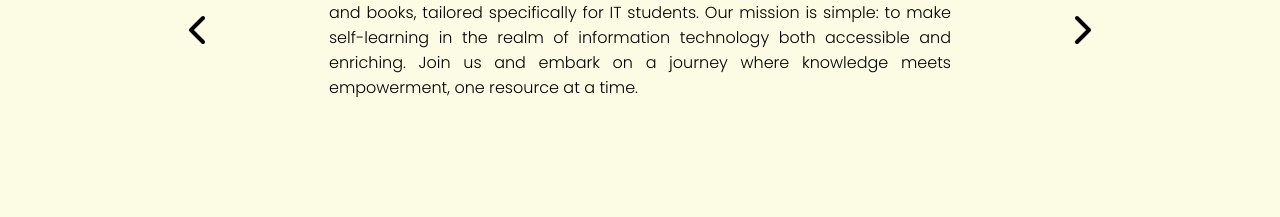
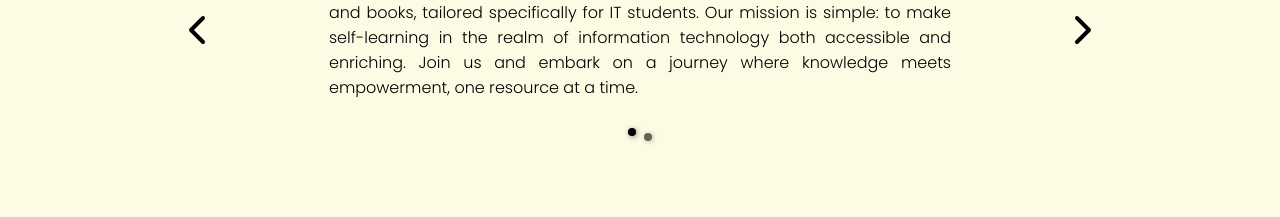
Before and after one commit to huy2108/IT-er-Service, a React (Create React App) app in the folder front-end/: page / in a window 1280 px wide. Shown: the part 1220-1437 px from the top of the page. Built offline with nearby package versions, Linux system fonts and the light colour scheme.

Commit message:
Add second paragraph in About-Us component - Build onClick function for 2 arrow icon - Add 2 dots underneath the paragraph

```diff
--- a/front-end/src/Components/AboutUs/AboutUs.css
+++ b/front-end/src/Components/AboutUs/AboutUs.css
@@ -90,3 +90,40 @@
     bottom: -10px;
     /* border: 1px solid red; */
 }
+.icon{
+    cursor: pointer;
+}
+.show {
+    display: block;
+}
+.remove {
+    display: none;
+}
+.dots{
+    position: absolute;
+    width:40px;
+    height:20px;
+    /* border: 1px solid black; */
+    left: 50%;
+    transform: translateX(-50%);
+    bottom: 27%;
+    display: flex;
+    align-items: center;
+    justify-content: space-evenly;
+}
+
+.dots span {
+    /* position: absolute; */
+    width:8px;
+    height:8px;
+    background-color: black;
+    border-radius: 50px 50px;
+    box-shadow: 1px 1px 5px #888888;
+    opacity: 0.6;
+}
+
+.dots .activeDot{
+    /* border: 5px solid green; */
+    opacity: 1;
+    margin-bottom: 10px;
+}
--- a/front-end/src/Components/AboutUs/AboutUs.jsx
+++ b/front-end/src/Components/AboutUs/AboutUs.jsx
@@ -1,15 +1,31 @@
-import React from 'react'
+import React, {useState} from 'react'
 import './AboutUs.css'
 import * as Icon from 'react-feather';
 
 export const AboutUs = () => {
+
+  const [state,setState] = useState(1);
+
+  const handleToglleUp = () => {
+    if(state < 2) {
+      setState(state + 1)
+    }
+  }
+  const handleToggleDown = () => {
+    if(state > 1) {
+      setState(state - 1)
+    }
+  }
+
+  console.log(state)
+
   return (
     <div className='container' id='about-us'>
         <div className="aboutUs">
             <div className="aboutUs-content">
               <h1>ABOUT US</h1>
-              <Icon.ChevronLeft size={48} id='chevronLeft'/>
-              <p>
+              <Icon.ChevronLeft size={48} onClick={handleToggleDown} className='icon' id='chevronLeft'/>
+              <p className={state === 1 ? 'show' : 'remove'}>
                 We welcome you to a dedicated platform crafted to
                 streamline IT resources and books, tailored specifically
                 for IT students. Our mission is simple: to make self-learning
@@ -17,7 +33,18 @@ export const AboutUs = () => {
                 enriching. Join us and embark on a journey where knowledge meets
                 empowerment, one resource at a time.
               </p>
-              <Icon.ChevronRight size={48} id='chevronRight'/>
+              <p className={state === 2 ? 'show' : 'remove'}>
+              We provide trustworthy sources in IT, empowering you to learn
+              efficiently and fearlessly. Count on our dedication to deliver fresh
+              insights daily, keeping you updated on the latest trends without
+              worrying about fake information. With us, stay ahead in the ever-evolving
+              world of technology.
+              </p>
+              <Icon.ChevronRight onClick={handleToglleUp} className='icon' size={48} id='chevronRight'/>
+              <div className="dots">
+                <span className={state === 1 ? 'activeDot' : ''} ></span>
+                <span className={state === 2 ? 'activeDot' : ''} ></span>
+              </div>
             </div>
         </div>
     </div>
```
